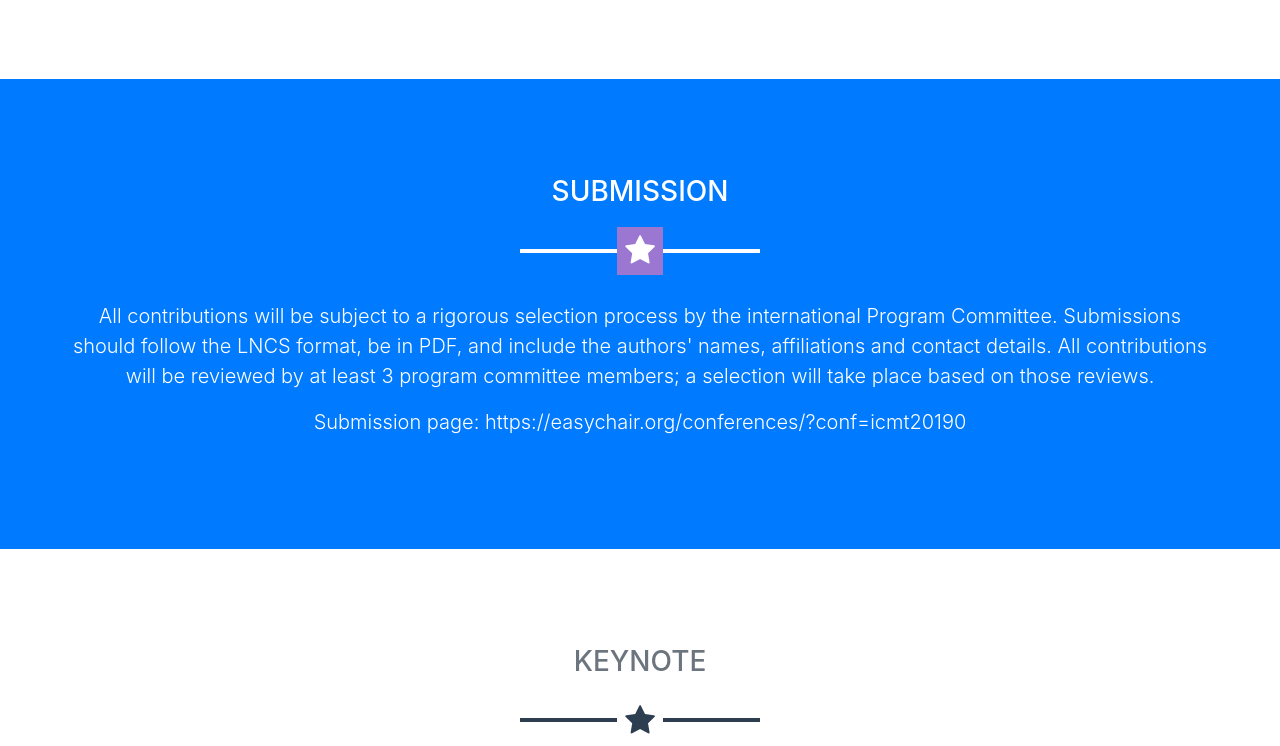
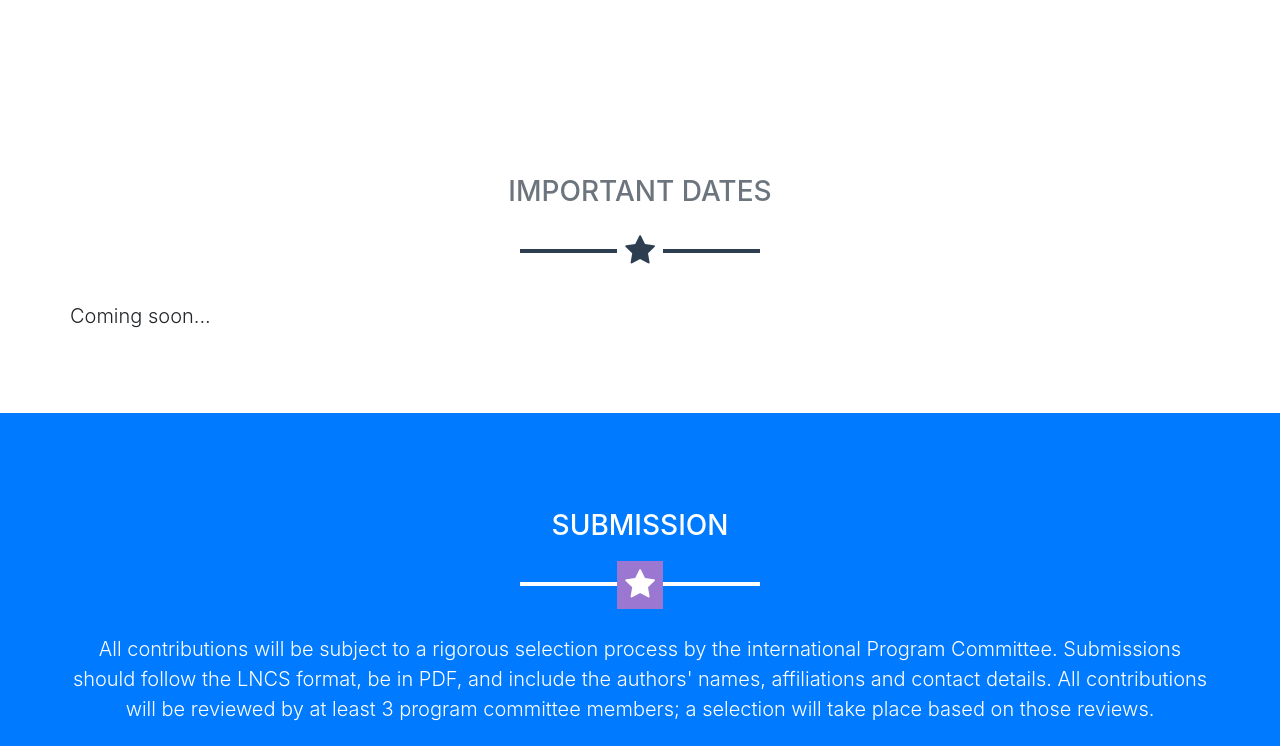
Before and after one commit to icmt-conference/icmt2019, a website with bundled scripts: page index.html in a window 1280 px wide. Shown: the part 2054-2800 px from the top of the page. Built offline with nearby package versions, Linux system fonts and the light colour scheme.

Commit message:
added part for important dates

```diff
--- a/index.html
+++ b/index.html
@@ -40,6 +40,9 @@
           <ul class="navbar-nav ml-auto">
 	    <li class="nav-item mx-0 mx-lg-1">
 	      <a class="nav-link py-3 px-0 px-lg-3 rounded js-scroll-trigger" href="#cfp">Call for Papers</a>
+            </li>
+            <li class="nav-item mx-0 mx-lg-1">
+	      <a class="nav-link py-3 px-0 px-lg-3 rounded js-scroll-trigger" href="#dates">Important Dates</a>
             </li>
             <li class="nav-item mx-0 mx-lg-1">
 	      <a class="nav-link py-3 px-0 px-lg-3 rounded js-scroll-trigger" href="#submission">Submission</a>
@@ -119,6 +122,22 @@ Topics of interest include, but are not limited to:
   <li>Transformation by example/demonstration</li>
 </ul>
 </ul>
+	    </p>
+          </div>
+        </div>
+    </section>
+
+    <!-- Important Dates -->
+    <section class="portfolio" id="dates">
+      <div class="container">
+        <h3 class="text-center text-uppercase text-secondary
+	mb-0">Important Dates</h3>
+	<hr class="star-dark mb-5">
+
+	<div class="row">
+          <div class="lead text-center">
+	    <p>
+	      Coming soon...
 	    </p>
           </div>
         </div>
```
